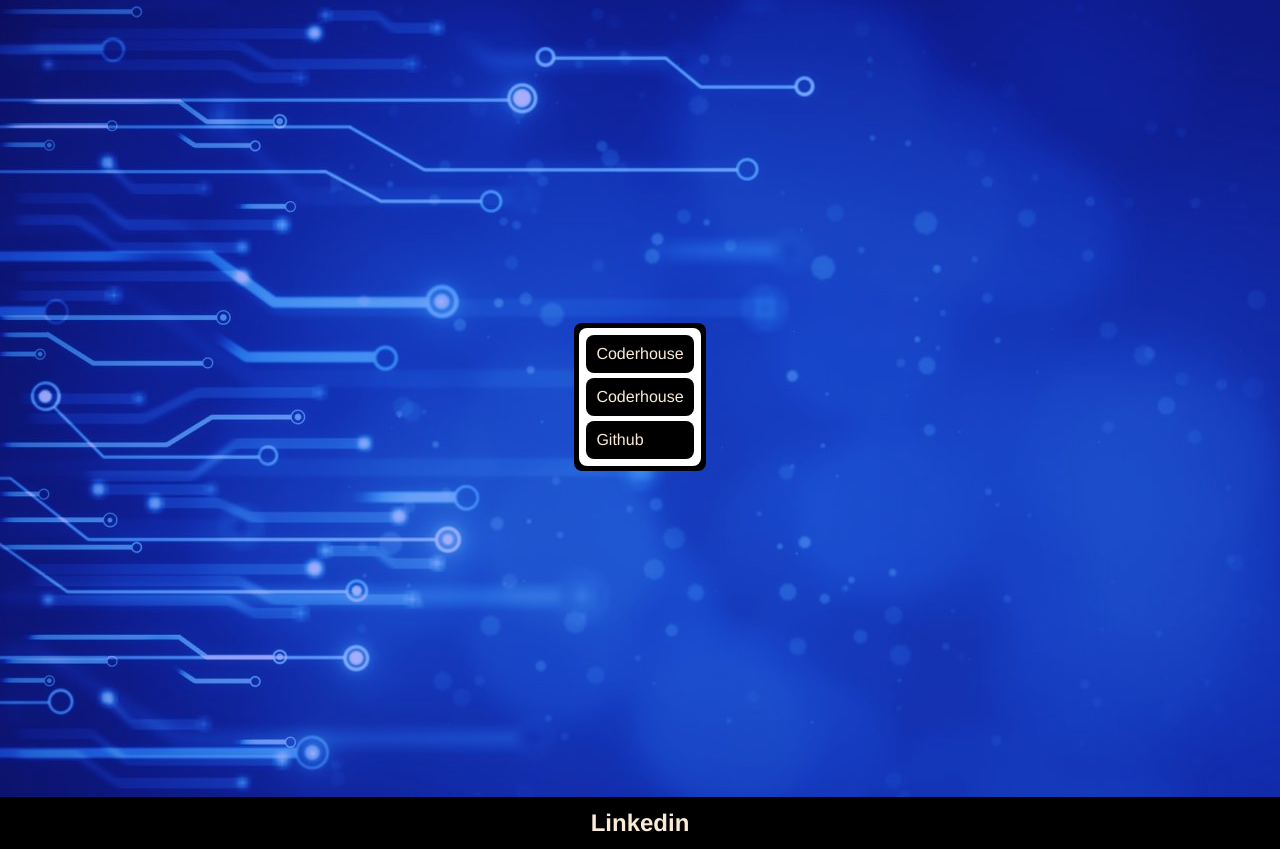
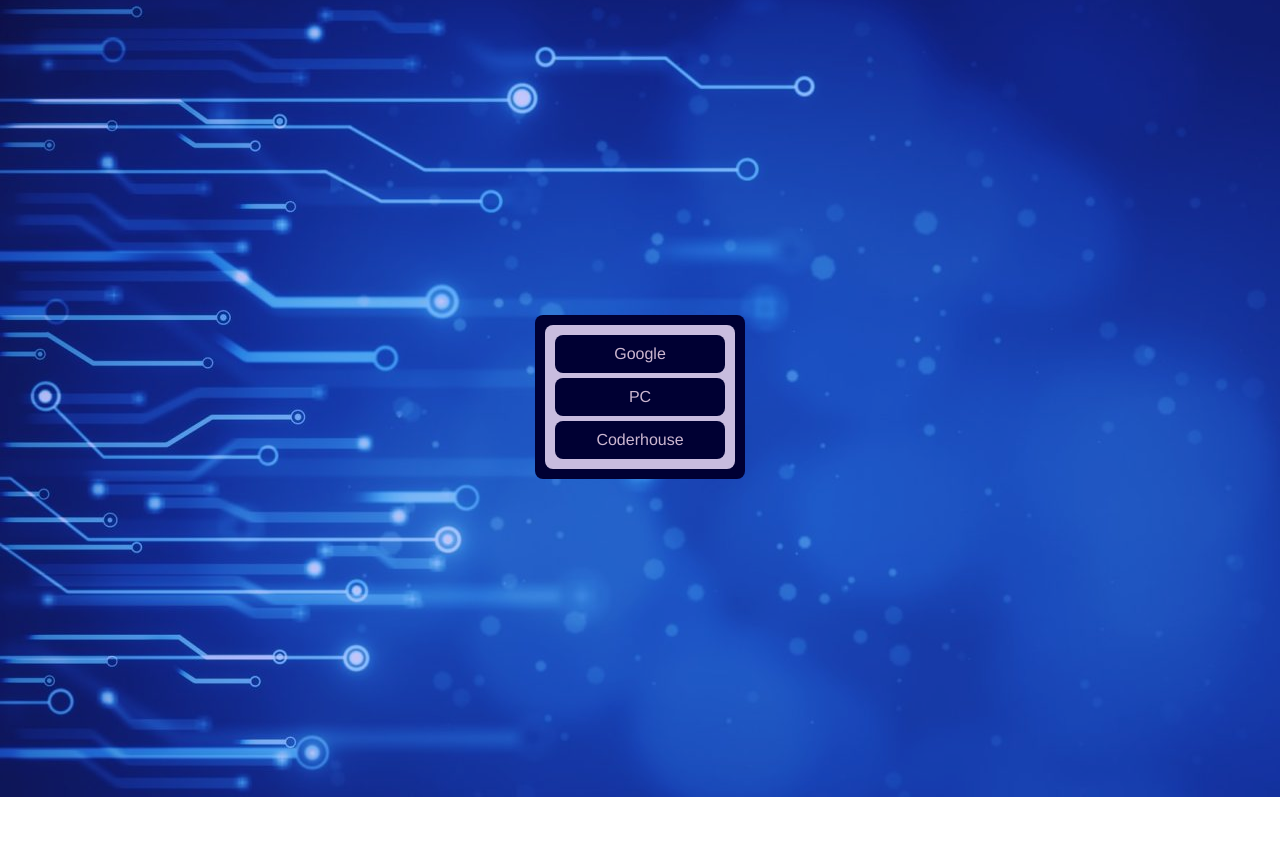
Before and after one commit to danifel01/Project2_Important_Links, a plain HTML site: page indexcopy.html in a window 1280 px wide. Shown: the part 64-913 px from the top of the page. After the commit the page ends 861 px from the top, so only its background shows below. Drawn offline with Linux system fonts and the light colour scheme.

Commit message:
training

```diff
--- a/css/stylecopy.css
+++ b/css/stylecopy.css
@@ -2,15 +2,15 @@
     margin: 0;
     padding: 0;
     font-family: 'Franklin Gothic Medium', 'Arial Narrow', Arial, sans-serif;
-    color: antiquewhite;
+    text-decoration: none;
     list-style: none;
-    text-decoration: none;
+    color: bisque;
 }
 header{
     background-color: black;
-    padding: 12px;
     display: flex;
     justify-content: space-around;
+    padding: 12px;
 }
 main{
     background-image: url(../assets/Img3.jpg);
@@ -25,28 +25,24 @@ main{
     height: 100vh;
     width: 100%;
     position: absolute;
-    opacity: 0.3;
+    opacity: 0.2;
 }
 .item2{
-    z-index: 1;
     background-color: black;
-    padding: 5px;
+    padding: 10px;
     border-radius: 8px;
 }
 .item3{
-    background-color: white;
-    padding: 2px;
+    background-color: antiquewhite;
+    padding: 5px;
     border-radius: 8px;
 }
 .item4{
     background-color: black;
+    padding: 10px;
+    margin: 5px;
     border-radius: 8px;
-    margin: 5px;
-    padding: 10px;
-}
-footer{
-    background-color: black;
-    padding: 12px;
+    width: 150px;
     display: flex;
     justify-content: space-around;
 }
--- a/indexcopy.html
+++ b/indexcopy.html
@@ -15,19 +15,16 @@
         <div class="item2">
             <ul class="item3">
                 <article class="item4">
-                    <li><a href="">Coderhouse</a></li>
+                    <li><a href="">Google</a></li>
+                </article>
+                <article class="item4">
+                    <li><a href="">PC</a></li>
                 </article>
                 <article class="item4">
                     <li><a href="">Coderhouse</a></li>
                 </article>
-                <article class="item4">
-                    <li><a href="">Github</a></li>
-                </article>
             </ul>
         </div>
     </main>
-    <footer>
-        <h2>Linkedin</h2>
-    </footer>
 </body>
 </html>
```
